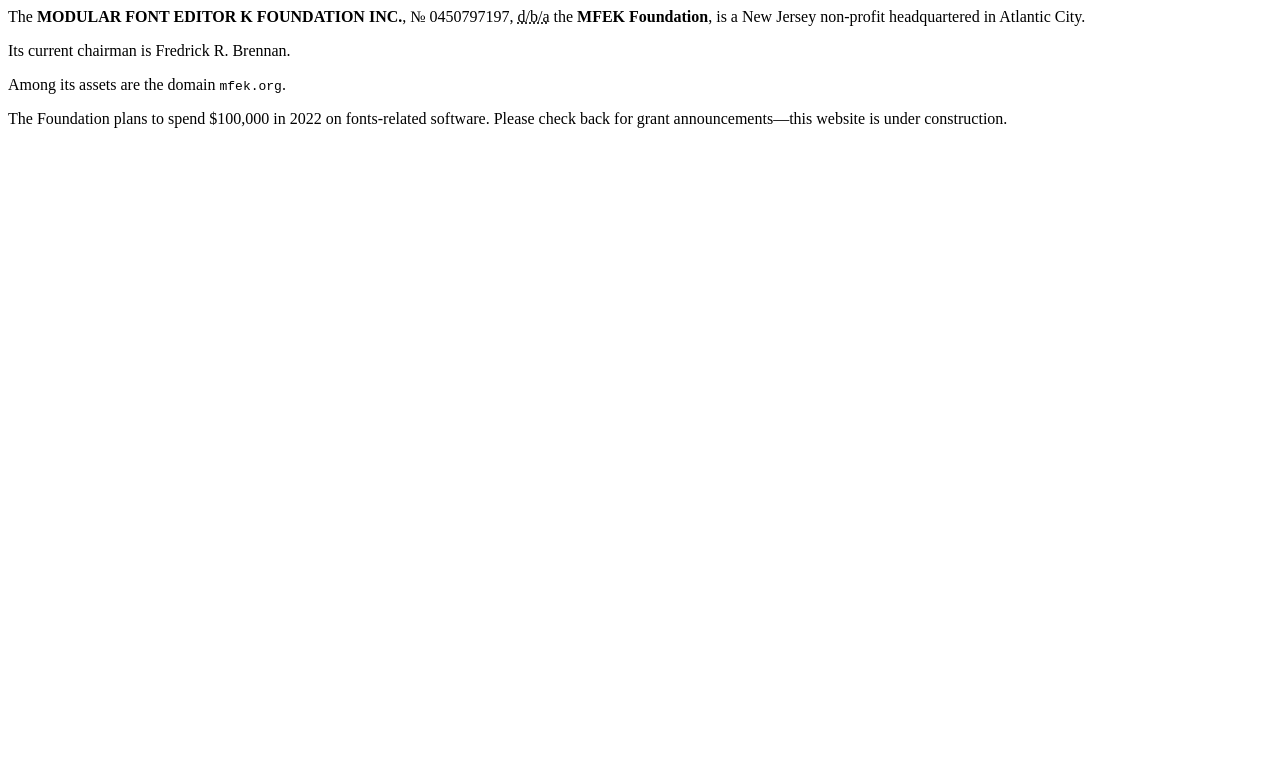
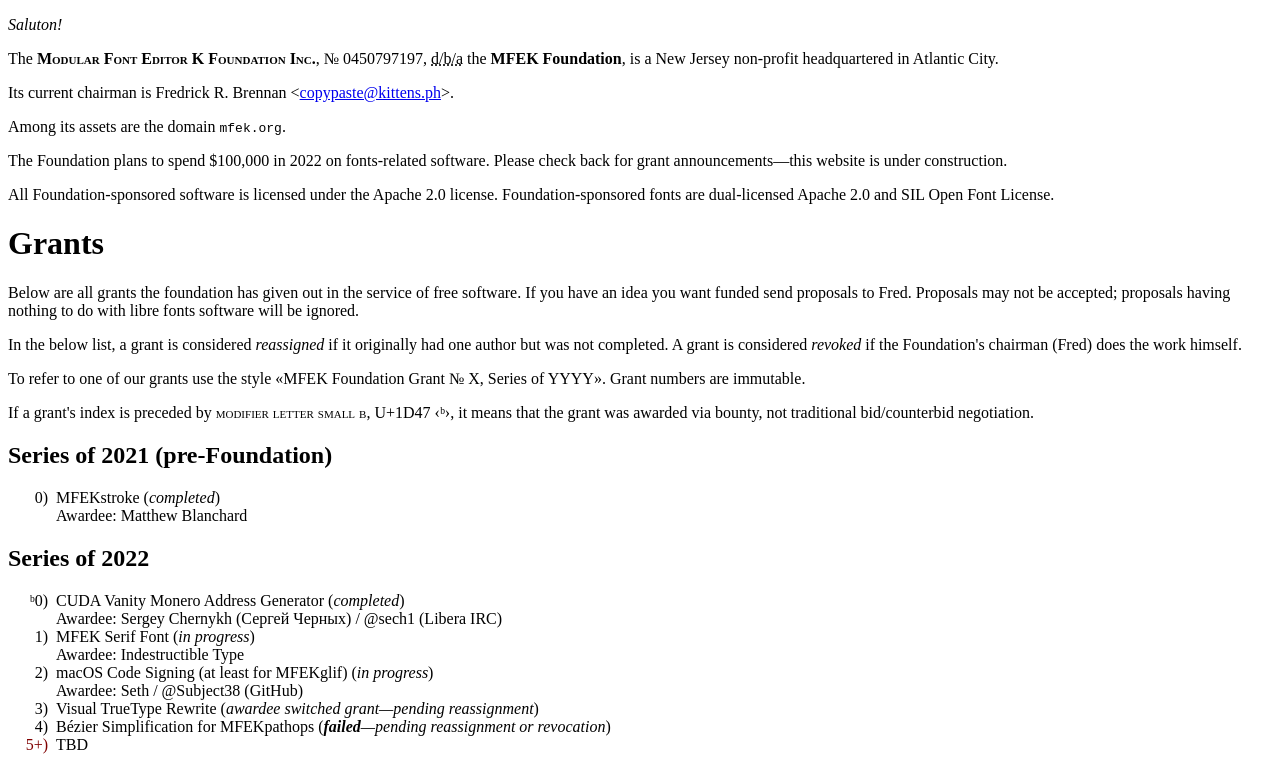
Before and after one commit to MFEK/foundation.mfek.org, a plain HTML site: page index.html in a window 1280 px wide. Shown: the top 767 px of the page. Drawn offline with Linux system fonts and the light colour scheme; a web font is replaced by a local one.

Commit message:
Version 2

```diff
--- /dev/null
+++ b/fonts.css
@@ -0,0 +1,33 @@
+@font-face {
+  font-family: Roboto Mono;
+  font-style: normal;
+  font-display: swap;
+  src:
+  url('https://mfek.org/blob/fonts/vf/RobotoMono[wght].woff2') format('woff2'),
+  url('https://mfek.org/blob/fonts/vf/RobotoMono[wght].woff') format('woff'),
+  url('https://mfek.org/blob/fonts/vf/RobotoMono[wght].ttf') format('ttf');
+}
+
+@font-face {
+  font-family: Roboto Serif;
+  font-style: normal;
+  font-display: swap;
+  font-variation-settings: 'opsz' 12;
+  font-stretch: condensed;
+  src:
+  url('https://mfek.org/blob/fonts/vf/RobotoSerif[GRAD,opsz,wdth,wght].woff2') format('woff2'),
+  url('https://mfek.org/blob/fonts/vf/RobotoSerif[GRAD,opsz,wdth,wght].ttf') format('ttf'),
+  url('https://mfek.org/blob/fonts/vf/RobotoSerif[GRAD,opsz,wdth,wght].woff') format('woff');
+}
+
+@font-face {
+  font-family: Roboto Serif;
+  font-style: italic;
+  font-display: swap;
+  font-variation-settings: 'opsz' 12;
+  font-stretch: condensed;
+  src:
+  url('https://mfek.org/blob/fonts/vf/RobotoSerif-Italic[GRAD,opsz,wdth,wght].woff2') format('woff2'),
+  url('https://mfek.org/blob/fonts/vf/RobotoSerif-Italic[GRAD,opsz,wdth,wght].woff') format('woff'),
+  url('https://mfek.org/blob/fonts/vf/RobotoSerif-Italic[GRAD,opsz,wdth,wght].ttf') format('ttf');
+}
--- a/index.html
+++ b/index.html
@@ -1,7 +1,93 @@
-<p>The <strong>MODULAR FONT EDITOR K FOUNDATION INC.</strong>, №&nbsp;0450797197, <abbr title="doing business as">d/b/a</abbr> the <strong>MFEK Foundation</strong>, is a New Jersey non-profit headquartered in Atlantic City.</p>
+<!DOCTYPE html>
+<html>
+    <head>
+        <title>Modular Font Editor K Foundation, Incorporated, a New Jersey Non-Profit Corporation</title>
+        <link rel="stylesheet" href="fonts.css">
+<style>
+    body {
+        font-family: "Roboto Serif";
+    }
+    .TBD::after {content: 'TBD';}
+    ol {
+        list-style: none;
+        counter-reset: grants -1;
+    }
+    ol li {
+        counter-increment: grants;
+        padding: 0em 0em 0em 0.5em;
+    }
+    ol li::marker {
+        content: counter(grants) ")";
+    }
+    .TBD::marker {
+        content: counter(grants) '+)';
+        color: maroon;
+    }
+    .bounty::marker {
+        content: 'ᵇ' counter(grants) ')';
+            title: 'test';
+    }
+    sc {
+        font-variant: small-caps;
+    }
+    h1, h2, h3, h4, h5 {
+        font-variation-settings: 'wdth' 140;
+    }
+    footer {
+        font-size: x-small;
+        width: 150px;
+    }
+    #fred {
+        background-size: 150px;
+    }
+    @media only screen and (min--moz-device-pixel-ratio: 1.0), (min-device-pixel-ratio: 1.0), (-webkit-min-device-pixel-ratio: 1.0) {
+        #fred { background: url('/media/fred💸.webp'); }
+    }
+    @media only screen and (max--moz-device-pixel-ratio: 1.0), (max-device-pixel-ratio: 1.0), (-webkit-max-device-pixel-ratio: 1.0) {
+        #fred { background: url('/media/fred💸150.webp'); }
+    }
+</style>
+    </head>
+    <body>
+        <p><em>Saluton!</em></p>
 
-<p>Its current chairman is Fredrick R. Brennan.</p>
+        <p>The <sc><strong>Modular Font Editor K Foundation Inc.</strong></sc>, №&nbsp;0450797197, <abbr title="doing business as">d/b/a</abbr> the <strong>MFEK Foundation</strong>, is a New Jersey non-profit headquartered in Atlantic City.</p>
+
+<p>Its current chairman is Fredrick R. Brennan &lt;<a href="mailto:&quot;Fredrick R. Brennan&quot;&lt;copypaste@kittens.ph&gt;?subject=[MFEK%F0%9F%94%A3%EF%B8%8E]">copypaste@kittens.ph</a>&gt;.</p>
 
 <p>Among its assets are the domain <tt>mfek.org</tt>.</p>
 
 <p>The Foundation plans to spend $100,000 in 2022 on fonts-related software. Please check back for grant announcements—this website is under construction.</p>
+
+<p>All Foundation-sponsored software is licensed under the Apache 2.0 license. Foundation-sponsored fonts are dual-licensed Apache 2.0 and SIL Open Font License.</p>
+
+<h1>Grants</h1>
+<p>Below are all grants the foundation has given out in the service of free software. If you have an idea you want funded send proposals to Fred. Proposals may not be accepted; proposals having nothing to do with libre fonts software will be ignored.</p>
+
+<p>In the below list, a grant is considered <em>reassigned</em> if it originally had one author but was not completed. A grant is considered <em>revoked</em> if the Foundation's chairman (Fred) does the work himself.</p>
+
+<p>To refer to one of our grants use the style «MFEK Foundation Grant № X, Series of YYYY». Grant numbers are immutable.</p>
+
+<p>If a grant's index is preceded by <sc>modifier letter small b</sc>, U+1D47 ‹&#x1d47;›, it means that the grant was awarded via bounty, not traditional bid/counterbid negotiation.</p>
+
+<h2>Series of 2021 (pre-Foundation)</h2>
+<ol class="grants 2021">
+    <li>MFEKstroke (<em>completed</em>)<br/>Awardee: Matthew Blanchard</li>
+</ol>
+<h2>Series of 2022</h2>
+<ol class="grants 2022">
+    <li class="bounty">CUDA Vanity Monero Address Generator (<em>completed</em>)<br/>Awardee: Sergey Chernykh (Сергей Черных) / @sech1 (Libera IRC)</li>
+    <li>MFEK Serif Font (<em>in progress</em>)<br/>Awardee: Indestructible Type</li>
+    <li>macOS Code Signing (at least for MFEKglif) (<em>in progress</em>)<br/>Awardee: Seth / @Subject38 (GitHub)</li>
+    <li>Visual TrueType Rewrite (<em>awardee switched grant—pending reassignment</em>)
+    <li>Bézier Simplification for MFEKpathops (<em><strong>failed</strong>—pending reassignment or revocation</em>)</li>
+    <li class="TBD"></li>
+</ol>
+<div style="height:500px"></div>
+    <footer>
+        <div id="fred" style="width:150px;height:212px">
+        </div>
+        <p><em>Among the vital work our Foundation does for the free software community is making sure this green raccoon in particular never gets his money back</em></p>
+    </footer>
+    </body>
+</html>
```
Also changed, not shown: media/fred💸.webp (added), media/fred💸150.webp (added).
